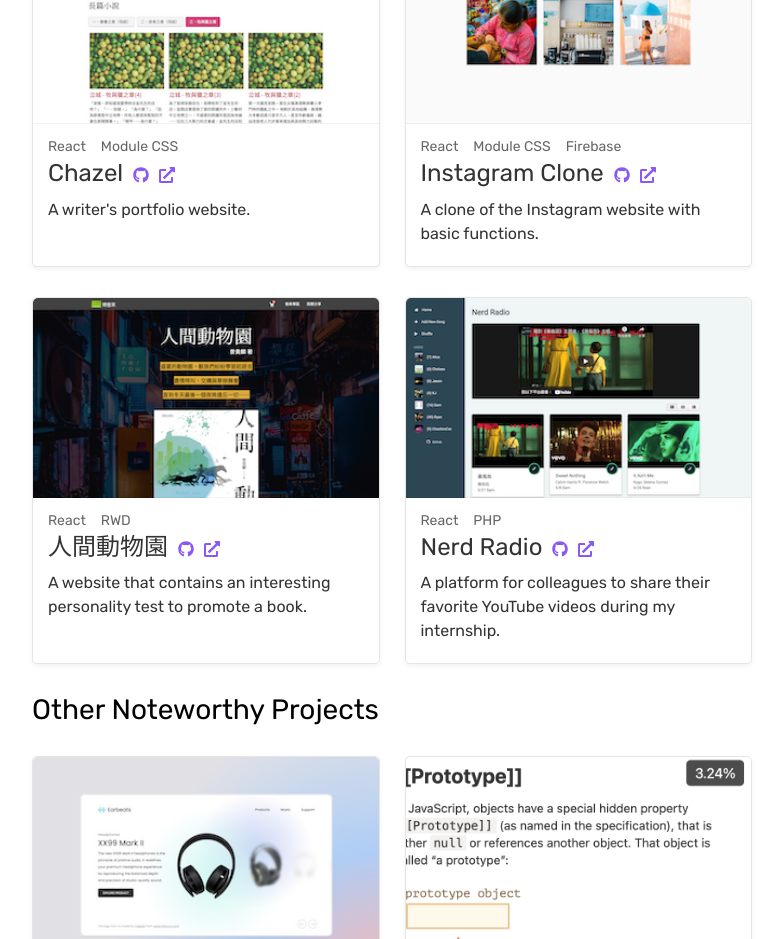
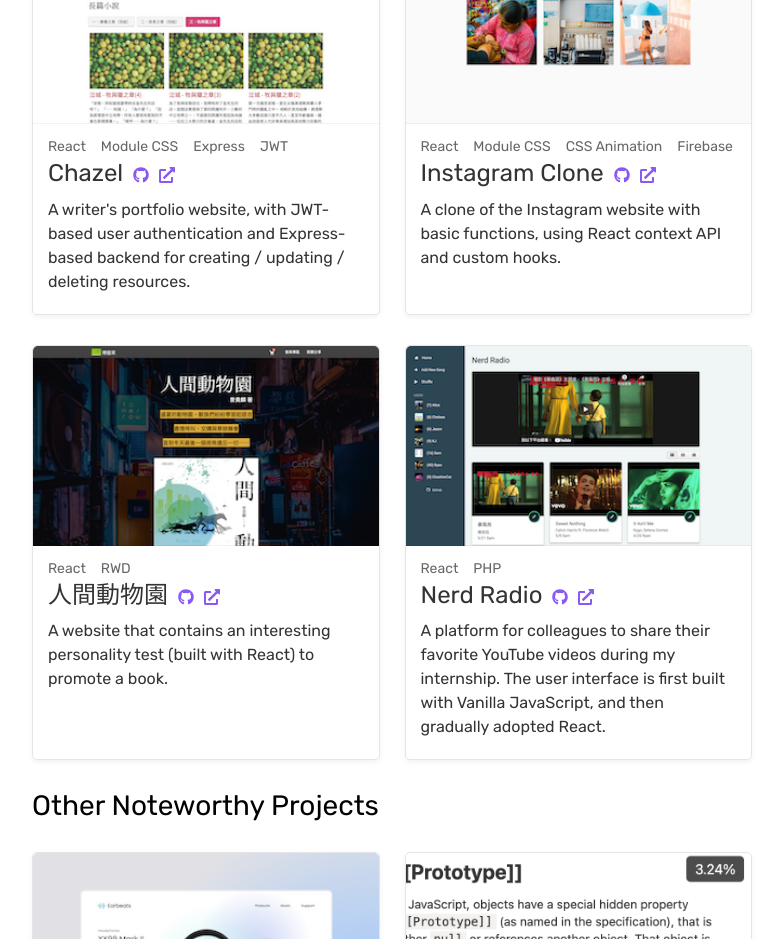
Before and after one commit to dont-hurry/portfolio, a React (Create React App) app: page /projects in a window 1280 px wide. Shown: the part 600-1539 px from the top of the page, without its empty margins (248-1031 px from the left). Built offline with nearby package versions, Linux system fonts and the light colour scheme.

Commit message:
Update project descriptions

```diff
--- a/src/pages/projects.js
+++ b/src/pages/projects.js
@@ -7,16 +7,18 @@ import { faExternalLinkAlt } from "@fortawesome/free-solid-svg-icons";
 const featuredProjects = [
   {
     title: "Chazel",
-    description: "A writer's portfolio website.",
-    tags: ["React", "Module CSS"],
+    description:
+      "A writer's portfolio website, with JWT-based user authentication and Express-based backend for creating / updating / deleting resources.",
+    tags: ["React", "Module CSS", "Express", "JWT"],
     screenshot: "chazel.png",
     linkGitHub: "https://github.com/dont-hurry/chazel",
     linkDemo: "https://practical-booth-92764c.netlify.app/",
   },
   {
     title: "Instagram Clone",
-    description: "A clone of the Instagram website with basic functions.",
-    tags: ["React", "Module CSS", "Firebase"],
+    description:
+      "A clone of the Instagram website with basic functions, using React context API and custom hooks.",
+    tags: ["React", "Module CSS", "CSS Animation", "Firebase"],
     screenshot: "instagram-clone.png",
     linkGitHub: "https://github.com/dont-hurry/instagram-clone",
     linkDemo: "https://quirky-chandrasekhar-a38dca.netlify.app/",
@@ -24,7 +26,7 @@ const featuredProjects = [
   {
     title: "人間動物園",
     description:
-      "A website that contains an interesting personality test to promote a book.",
+      "A website that contains an interesting personality test (built with React) to promote a book.",
     tags: ["React", "RWD"],
     screenshot: "zoo.png",
     linkGitHub: "https://github.com/dont-hurry/zoo",
@@ -33,7 +35,7 @@ const featuredProjects = [
   {
     title: "Nerd Radio",
     description:
-      "A platform for colleagues to share their favorite YouTube videos during my internship.",
+      "A platform for colleagues to share their favorite YouTube videos during my internship. The user interface is first built with Vanilla JavaScript, and then gradually adopted React.",
     tags: ["React", "PHP"],
     screenshot: "nerd-radio.png",
     linkGitHub: "https://github.com/dont-hurry/nerd-radio",
```
